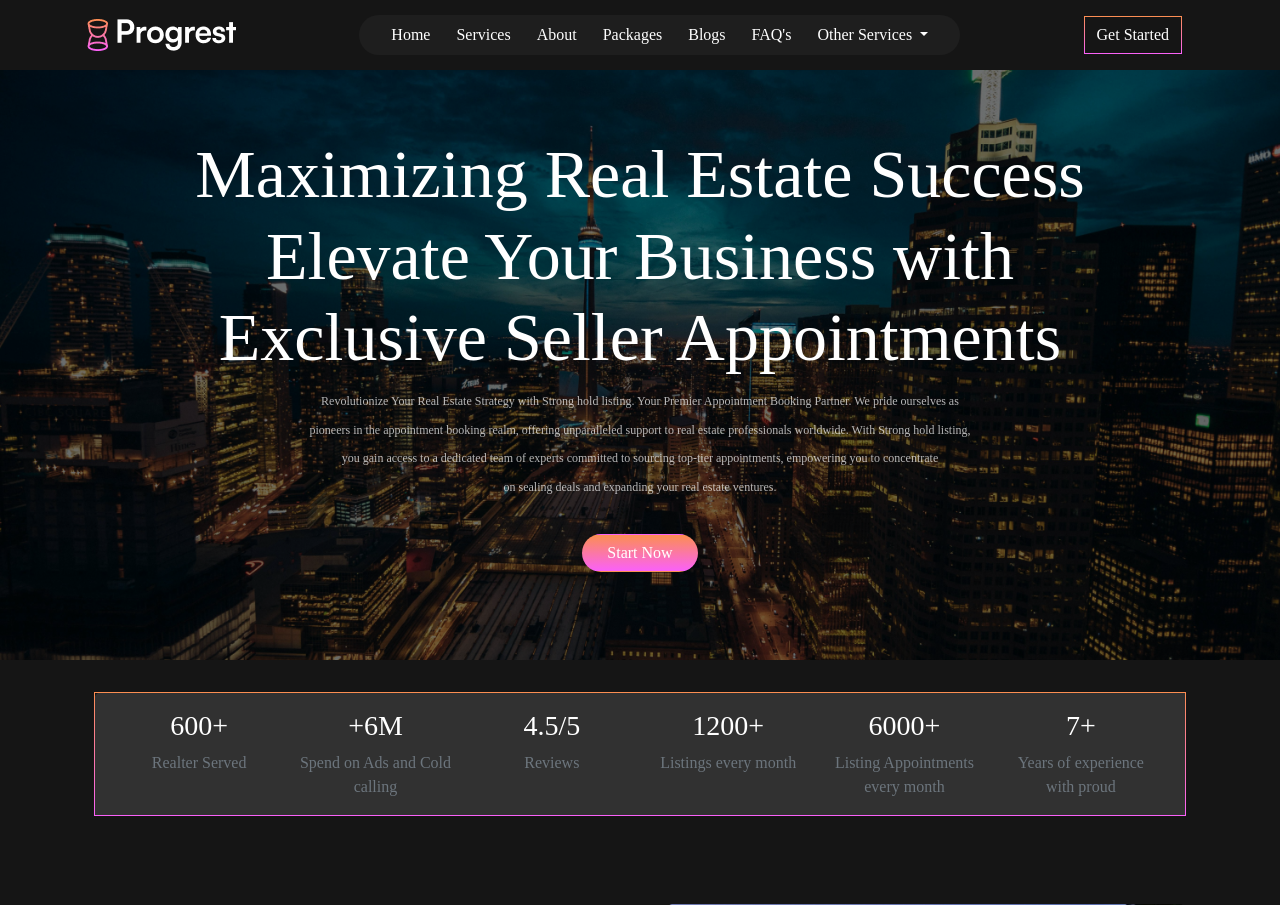
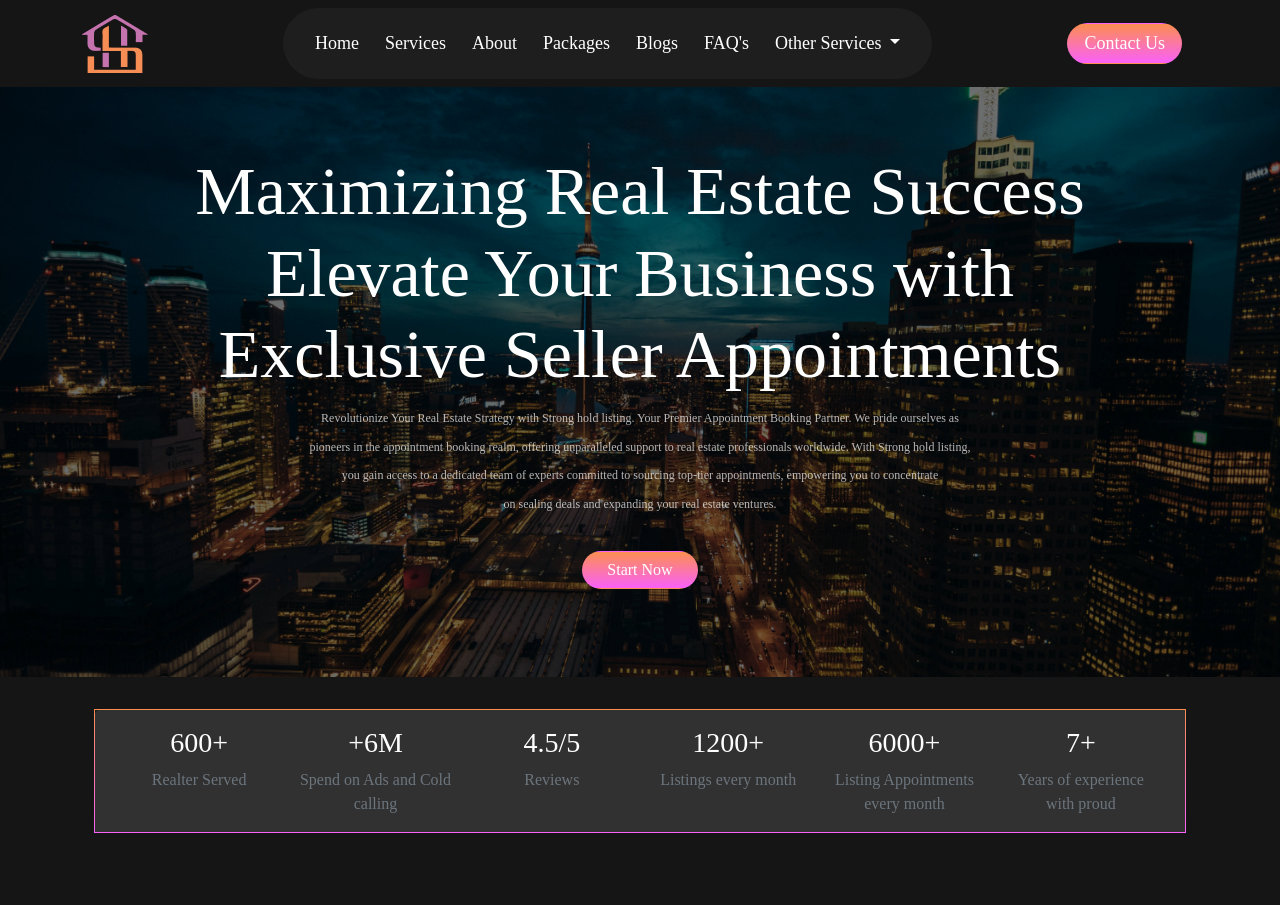
Before and after one commit to subhankhan47/progrest-laravel, a Laravel app: page / in a window 1280 px wide. Shown: the top 905 px of the page. Run offline with Laravel 10, Linux system fonts and the light colour scheme.

Commit message:
# Modified Design Implemented =>Cosmetic Changes

```diff
--- a/public/css/style.css
+++ b/public/css/style.css
@@ -3,7 +3,7 @@
 }
 .navbar,.navbar * {
     font-family: Satoshi, serif;
-    font-size: 16px;
+    font-size: 18px;
     font-weight: 500;
     color: #FFFFFF;
 }
@@ -22,7 +22,7 @@
 }
 .navbar-nav {
     gap: 10px;
-    padding: 0 24px;
+    padding: 14px 24px;
 }
 .btn-get-started{
     border: 1px solid transparent;
@@ -33,10 +33,26 @@
 }
 .main-banner {
     position: relative;
-    background-image: url("/images/overlay-gray.png"), url("/images/hero-image.png");
+    /*background-image: url("/images/overlay-gray.png"), url("/images/hero-image.png");*/
     background-size: cover, cover;
     background-repeat: no-repeat, no-repeat;
     background-position-y: bottom;
+}
+.slide {
+    position: relative;
+    height: 100vh; /* Adjust according to your needs */
+    background-size: cover;
+    background-repeat: no-repeat;
+    background-position: center;
+}
+.content {
+    position: relative;
+    z-index: 2;
+    color: #FFFFFF;
+    height: 100%; /* Make content fill the slide */
+    display: flex;
+    align-items: center;
+    justify-content: center;
 }
 .main-banner *, .section-details *{
     font-family: Outfit, serif;
--- a/resources/views/layout.blade.php
+++ b/resources/views/layout.blade.php
@@ -10,6 +10,9 @@
 
     <!-- CSS -->
     <link href="{{ asset('css/style.css') }}" rel="stylesheet">
+    <!-- Slick Slider CSS -->
+    <link rel="stylesheet" type="text/css" href="https://cdnjs.cloudflare.com/ajax/libs/slick-carousel/1.8.1/slick.min.css"/>
+    <link rel="stylesheet" type="text/css" href="https://cdnjs.cloudflare.com/ajax/libs/slick-carousel/1.8.1/slick-theme.min.css"/>
     <title>Progrest</title>
 </head>
 <body>
@@ -53,6 +56,7 @@
 <script src="https://ajax.googleapis.com/ajax/libs/jquery/3.5.1/jquery.min.js"></script>
 <script src="https://cdn.jsdelivr.net/npm/bootstrap@5.0.2/dist/js/bootstrap.bundle.min.js" integrity="sha384-MrcW6ZMFYlzcLA8Nl+NtUVF0sA7MsXsP1UyJoMp4YLEuNSfAP+JcXn/tWtIaxVXM" crossorigin="anonymous"></script>
 <script src="https://cdnjs.cloudflare.com/ajax/libs/popper.js/1.16.0/umd/popper.min.js"></script>
+<script src="https://cdnjs.cloudflare.com/ajax/libs/slick-carousel/1.8.1/slick.min.js"></script>
 <script src="https://maxcdn.bootstrapcdn.com/bootstrap/4.5.2/js/bootstrap.min.js"></script>
 
 <!-- Option 2: Separate Popper and Bootstrap JS -->
@@ -82,5 +86,19 @@
     animateCards();
 </script>
 
+<script>
+    $(document).ready(function(){
+        $('.main-banner.slider').slick({
+            autoplay: true,
+            autoplaySpeed: 1500,
+            dots: false,
+            arrows: false,
+            fade: true,
+            cssEase: 'linear',
+            pauseOnHover: false
+        });
+    });
+</script>
+
 </body>
 </html>
--- a/resources/views/pages/welcome.blade.php
+++ b/resources/views/pages/welcome.blade.php
@@ -4,22 +4,15 @@
 
 @section('content')
     <!--Main Banner Hero Image -->
-    <div class="main-banner">
-        <div class="text-center py-5">
-            <div class="py-3">
-                <h1>Maximizing Real Estate Success <br>
-                    Elevate Your Business with <br>Exclusive Seller Appointments</h1>
-                <p class="my-2">Revolutionize Your Real Estate Strategy with Strong hold listing.
-                    Your Premier Appointment Booking Partner. We pride ourselves as <br>pioneers in the appointment
-                    booking realm,
-                    offering unparalleled support to real estate professionals worldwide. With Strong hold listing, <br>you
-                    gain access
-                    to a dedicated team of experts committed to sourcing top-tier appointments, empowering
-                    you to concentrate <br>on sealing deals and expanding your real estate ventures.</p>
-                <a class="nav-link" href="{{ url('/contact') }}">
-                    <button class="btn btn-start-now text-white my-3 px-4" type="button">Start Now</button>
-                </a>
-            </div>
+    <div class="main-banner slider">
+        <div class="slide" style="background-image: url('/images/overlay-gray.png'), url('/images/hero-image.png');">
+           @include('partials.main-banner-content')
+        </div>
+        <div class="slide" style="background-image: url('/images/overlay-gray.png'), url('/images/hero-image2.png');">
+            @include('partials.main-banner-content')
+        </div>
+        <div class="slide" style="background-image: url('/images/overlay-gray.png'), url('/images/hero-image3.png');">
+            @include('partials.main-banner-content')
         </div>
     </div>
 
@@ -298,9 +291,9 @@
                             <span class="d-flex my-1">
                                 <h3 class="card-title">Basic</h3>
                             </span>
-                            <p class="card-text">start toward achieving your goals.</p>
-                            <span class="d-flex my-2"><h3 class="card-title"><sup>$</sup> 2,999<sub
-                                        style="font-size: small;"> /3 months</sub></h3></span>
+                            <p class="card-text mb-3">start toward achieving your goals.</p>
+                            <span class="d-flex my-4"><h1 class="card-title"><strong><sup>$</sup> 2,999<sub
+                                            style="font-size: small;"> /3 months</sub></strong></h1></span>
                         </div>
                         <div class="my-2">
                             <p class="card-text">Kickstart your journey with rapid
@@ -330,14 +323,16 @@
                             </span>
                             <p class="card-text">Accelerate your success with our<br>
                                 innovative solutions</p>
-                            <span class="d-flex my-2"><h3 class="card-title"><sup>$</sup> 5,999<sub
-                                        style="font-size: small;"> /6 months</sub></h3></span>
+                            <span class="d-flex my-2"><h1 class="card-title"><strong>
+                                        <sup>$</sup> 5,999<sub
+                                            style="font-size: small;"> /6 months</sub>
+                                    </strong></h1></span>
                         </div>
                         <div class="my-2">
                             <p class="card-text">Secure your highest achievements
                                 seamlessly</p>
                             <div><img src="{{ asset('images/tick.png') }}"
-                                      class="img-fluid mx-2"><span>72 appointments</span></div>
+                                      class="img-fluid mx-2"><span>65 appointments</span></div>
                             <div><img src="{{ asset('images/tick.png') }}"
                                       class="img-fluid mx-2"><span>13 appointments / each month</span></div>
                             <div><img src="{{ asset('images/tick.png') }}"
@@ -361,14 +356,15 @@
                             </span>
                             <p class="card-text">Elevate your experience with a touch<br>
                                 of class and top-tier excellence.</p>
-                            <span class="d-flex my-2"><h3 class="card-title"><sup>$</sup> 8,499<sub
-                                        style="font-size: small;"> /9 months</sub></h3></span>
+                            <span class="d-flex my-2"><h1 class="card-title">
+                                    <strong><sup>$</sup> 8,499<sub
+                                            style="font-size: small;"> /9 months</sub></strong></h1></span>
                         </div>
                         <div class="my-2">
                             <p class="card-text">Supercharge your success with
                                 premium excellence</p>
                             <div><img src="{{ asset('images/tick.png') }}"
-                                      class="img-fluid mx-2"><span>117 appointments</span></div>
+                                      class="img-fluid mx-2"><span>110 appointments</span></div>
                             <div><img src="{{ asset('images/tick.png') }}"
                                       class="img-fluid mx-2"><span>13 appointments / each month</span></div>
                             <div><img src="{{ asset('images/tick.png') }}"
--- /dev/null
+++ b/resources/views/partials/main-banner-content.blade.php
@@ -0,0 +1,18 @@
+<div class="content">
+    <div class="text-center py-5">
+        <div class="py-3">
+            <h1>Maximizing Real Estate Success <br>
+                Elevate Your Business with <br>Exclusive Seller Appointments</h1>
+            <p class="my-2">Revolutionize Your Real Estate Strategy with Strong hold listing.
+                Your Premier Appointment Booking Partner. We pride ourselves as <br>pioneers in the appointment
+                booking realm,
+                offering unparalleled support to real estate professionals worldwide. With Strong hold listing, <br>you
+                gain access
+                to a dedicated team of experts committed to sourcing top-tier appointments, empowering
+                you to concentrate <br>on sealing deals and expanding your real estate ventures.</p>
+            <a class="nav-link" href="{{ url('/contact') }}">
+                <button class="btn btn-start-now text-white my-3 px-4" type="button">Start Now</button>
+            </a>
+        </div>
+    </div>
+</div>
--- a/resources/views/partials/navbar.blade.php
+++ b/resources/views/partials/navbar.blade.php
@@ -37,7 +37,10 @@
                     </div>
                 </li>
             </ul>
-            <a class="nav-link" href="{{ url('/contact') }}"> <button class="btn btn-get-started" type="button" >Get Started</button></a>
+            <a class="nav-link" href="{{ url('/contact') }}">
+{{--                <button class="btn btn-get-started" type="button" >Contact Us</button>--}}
+                <button class="btn btn-start-now text-white px-3" type="button">Contact Us</button>
+            </a>
         </div>
     </div>
 </nav>
```
Also changed, not shown: public/images/hero-image2.png (added), public/images/hero-image3.png (added), public/images/logo.png.
